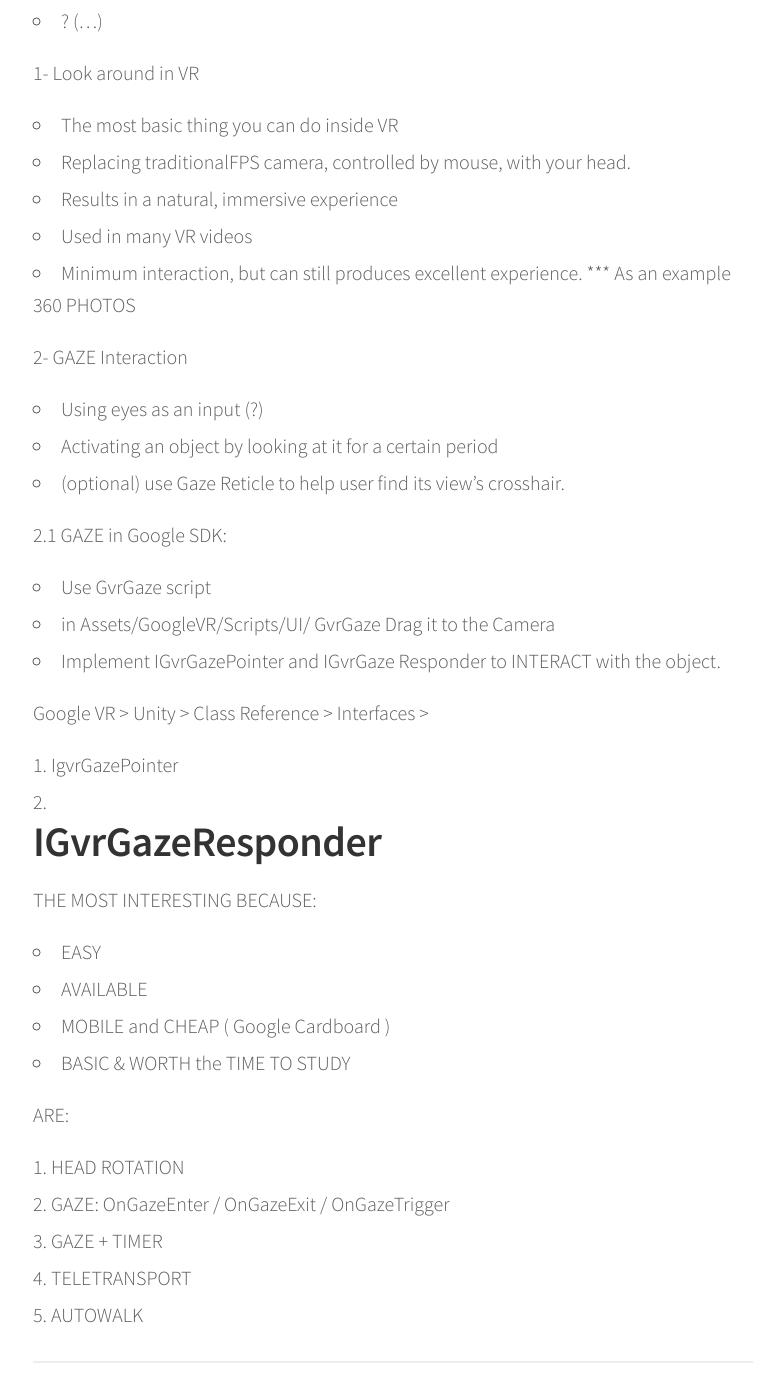
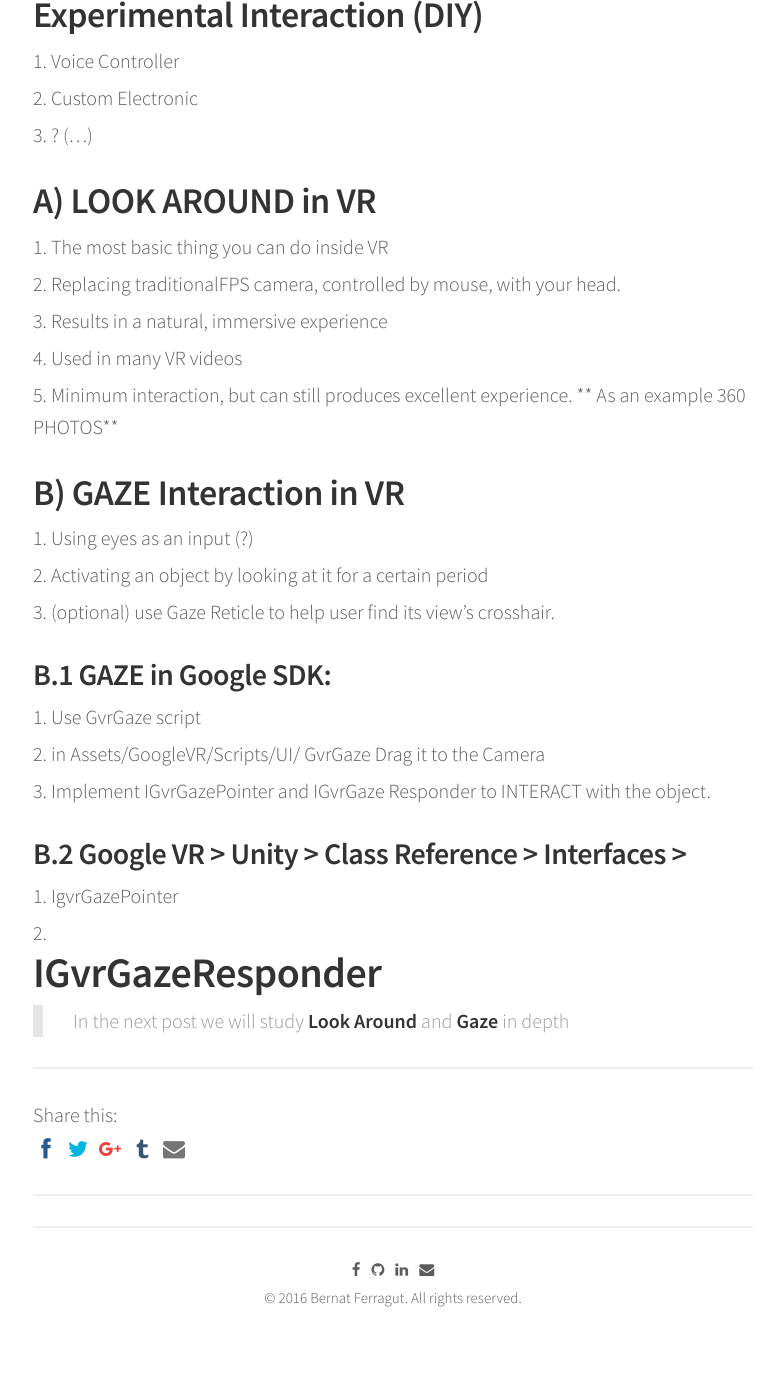
Before and after one commit to bernatferragut/FutureWeb-blog, a Jekyll site: the page built from _posts/16-11-16-VR-Interaction-Part1.md, in a window 1280 px wide and 1400 px high, scrolled down 1054 px. Shown: the whole window, without its empty margins (247-1031 px from the left). Built offline with Jekyll 4.4.1, drawn with Linux system fonts in a browser that asks for light colours; nearby versions of some CDN libraries; comment, search, counter and statistics services are not loaded; some of the changed text lies outside the part shown.

Commit message:
Update 16-11-16-VR-Interaction-Part1.md
Posta layout update about interaction

```diff
--- a/_posts/16-11-16-VR-Interaction-Part1.md
+++ b/_posts/16-11-16-VR-Interaction-Part1.md
@@ -5,59 +5,49 @@
 
 ## Interaction in VR
 > A different way of interacting with virtual objects.
+
 1.  With headset strapped on, it’s hard to look around
 2.  Mouse + Keyboard, won’t be the best way to interact
 
 ## Easy to Develop
 
-1. Look Around ( 3D Head Movement )
-2. Gaze Interaction
+1. **Look Around ( 3D Head Movement )**
+2. **Gaze Interaction**
 3. GamePad Interaction
 
-Hard to Develop
-NATURAL INTERACTION AVAILABLE NOW
-- Oculus Touch
-- Vive Controller
-- Google Daydream
-- Leap Motion
+## Hard to Develop
+> Natural Interaction available now
 
-EXPERIMENTAL INTERACTION (DIY)
-— Voice Controller
-- Custom Electronic
-- ? (…)
+1. Oculus Touch
+2. Vive Controller
+3. **Google Daydream**
+4. Leap Motion
 
-1- Look around in VR
-- The most basic thing you can do inside VR
-- Replacing traditionalFPS camera, controlled by mouse, with your head.
-- Results in a natural, immersive experience
-- Used in many VR videos
-- Minimum interaction, but can still produces excellent experience.
-*** As an example 360 PHOTOS
+## Experimental Interaction (DIY)
+1. Voice Controller
+2. Custom Electronic
+3. ? (…)
 
-2- GAZE Interaction
-- Using eyes as an input (?)
-- Activating an object by looking at it for a certain period
-- (optional) use Gaze Reticle to help user find its view’s crosshair.
+## A) LOOK AROUND in VR
+1. The most basic thing you can do inside VR
+2. Replacing traditionalFPS camera, controlled by mouse, with your head.
+3. Results in a natural, immersive experience
+4. Used in many VR videos
+5. Minimum interaction, but can still produces excellent experience.
+** As an example 360 PHOTOS**
 
-2.1 GAZE in Google SDK:
-- Use GvrGaze script
-- in Assets/GoogleVR/Scripts/UI/ GvrGaze Drag it to the Camera
-- Implement IGvrGazePointer and IGvrGaze Responder to INTERACT with the object.
+## B) GAZE Interaction in VR
+1. Using eyes as an input (?)
+2. Activating an object by looking at it for a certain period
+3. (optional) use Gaze Reticle to help user find its view’s crosshair.
 
-Google VR > Unity > Class Reference > Interfaces >
+### B.1 GAZE in Google SDK:
+1. Use GvrGaze script
+2. in Assets/GoogleVR/Scripts/UI/ GvrGaze Drag it to the Camera
+3. Implement IGvrGazePointer and IGvrGaze Responder to INTERACT with the object.
+
+### B.2 Google VR > Unity > Class Reference > Interfaces >
 1. IgvrGazePointer
 2. IGvrGazeResponder
 =================================
-
-THE MOST INTERESTING BECAUSE:
-- EASY
-- AVAILABLE
-- MOBILE and CHEAP ( Google Cardboard )
-- BASIC & WORTH the TIME TO STUDY
-
-ARE:
-1. HEAD ROTATION
-2. GAZE: OnGazeEnter / OnGazeExit / OnGazeTrigger
-3. GAZE + TIMER
-4. TELETRANSPORT
-5. AUTOWALK
+> In the next post we will study **Look Around** and **Gaze** in depth
```
